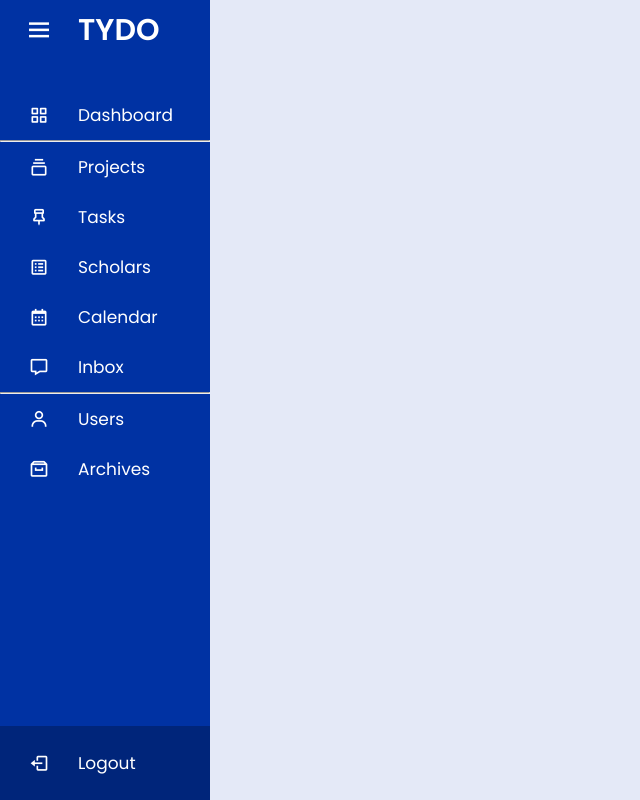
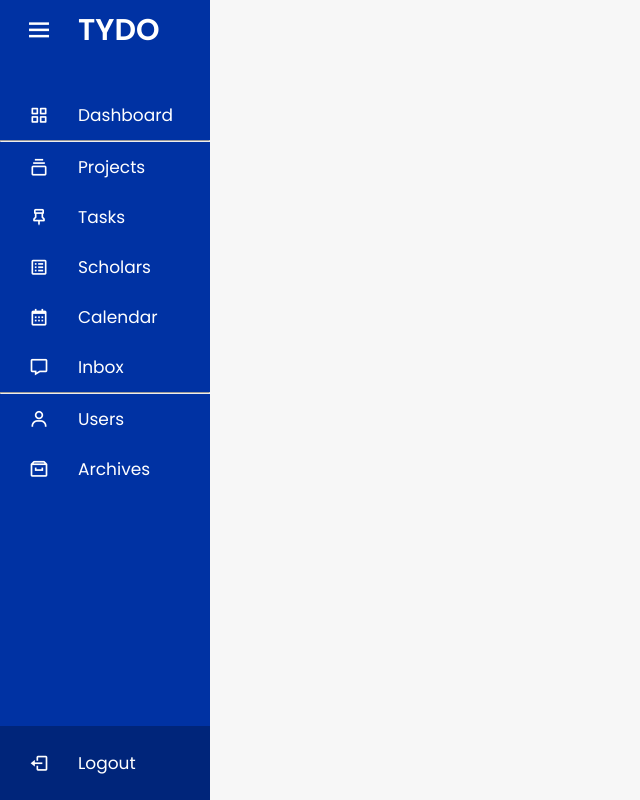
Before and after one commit to aecliam/New-iTask, a PHP site: page /index-new.php in a window 1280 px wide. Shown: the whole page, without its empty margins (0-640 px from the left). Run offline with PHP 8.4, Linux system fonts and the light colour scheme.

Commit message:
Update index-new.css

```diff
--- a/css/index-new.css
+++ b/css/index-new.css
@@ -189,7 +189,7 @@ a{
 
 .home-section{
   position: relative;
-  background: #E4E9F7;
+  background: #F7F7F7;
   height: 100vh;
   left: 260px;
   width: calc(100% - 260px);
```
